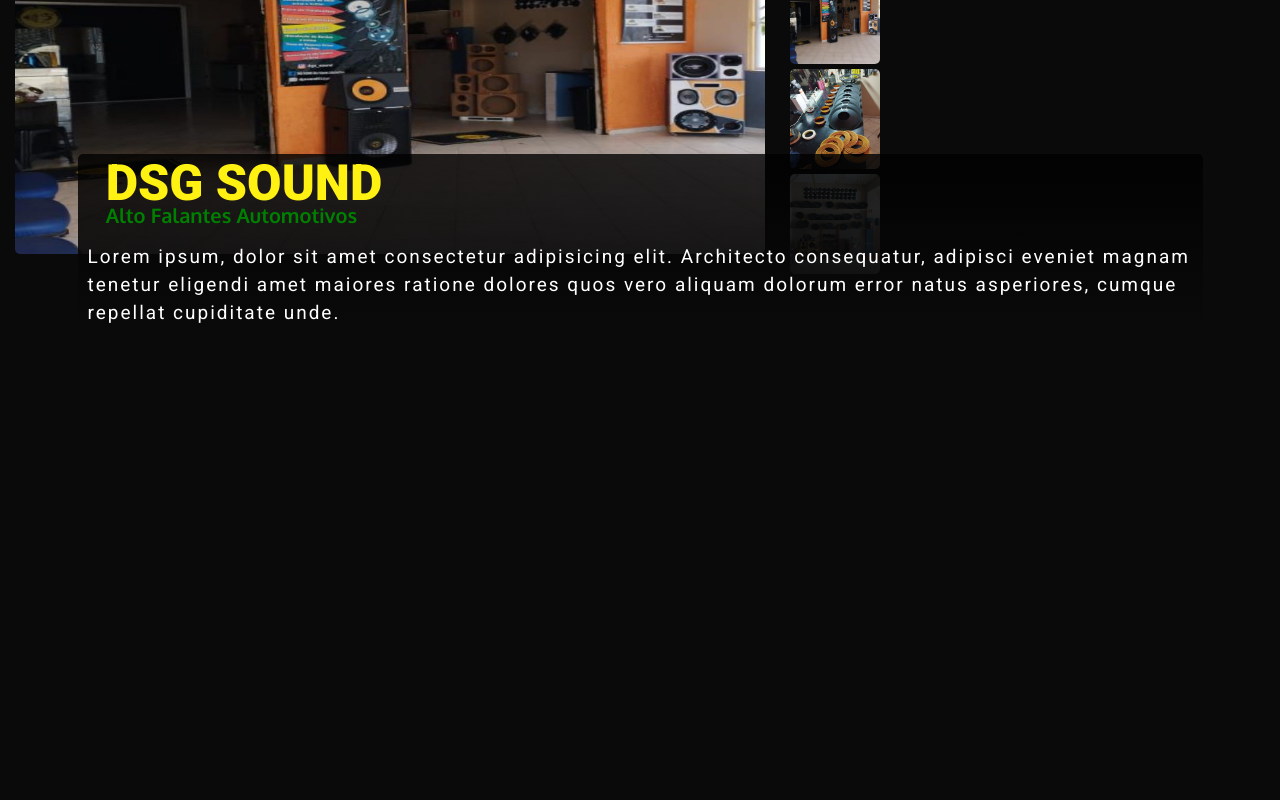
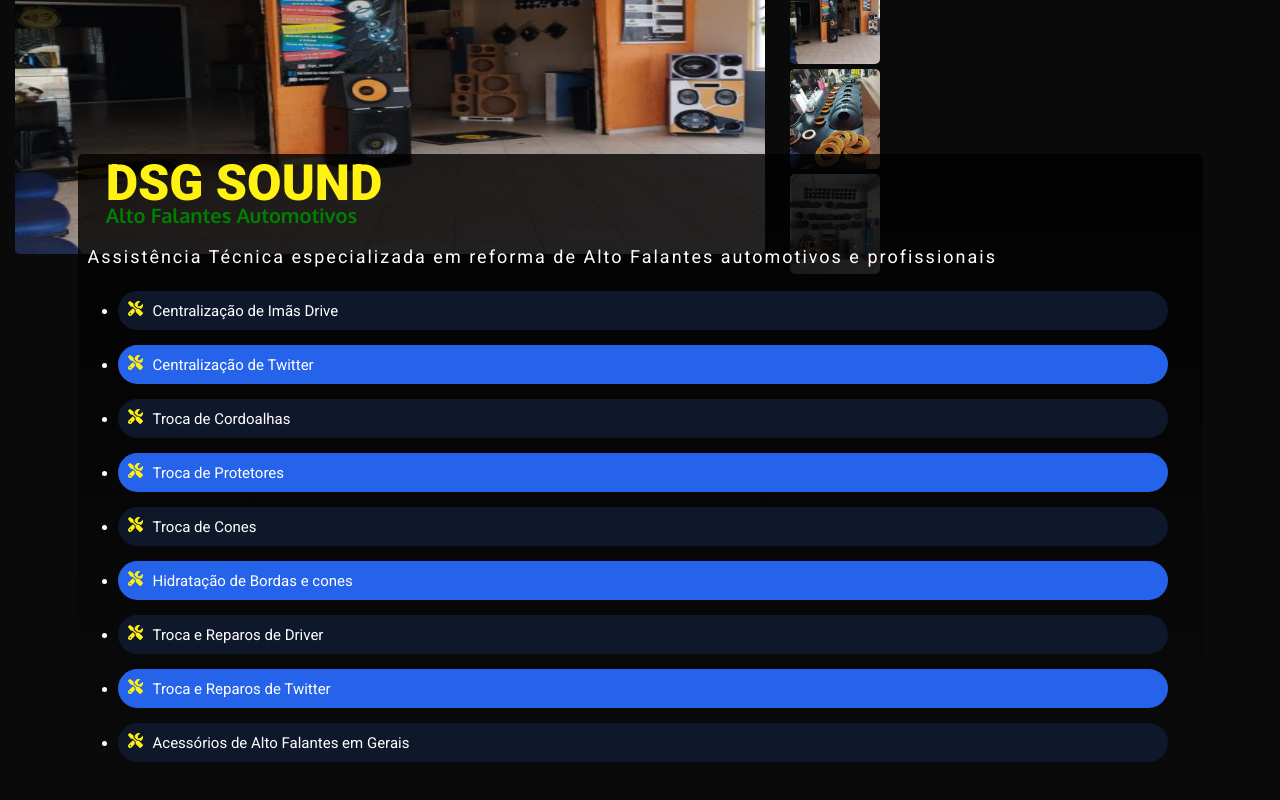
Before and after one commit to cajui54/landpage_dgssound, a Next.js app: page / in a window 1280 px wide. Shown: the part 776-1576 px from the top of the page. Before the commit the page ends 1430 px from the top, so only its background shows below. Built offline with nearby package versions, Linux system fonts and the light colour scheme.

Commit message:
feat component about has been finished

```diff
--- a/src/app/components/about/about.module.scss
+++ b/src/app/components/about/about.module.scss
@@ -20,10 +20,29 @@
     color: #fff;
     width: 90%;
     margin: 0 auto;
+
+    ul li {
+      font-size: 1.5rem;
+      margin: 1.5rem 0;
+      font-family: var(--font-roboto);
+      padding: 1rem;
+      width: 95%;
+      border-radius: 5rem;
+    }
+    ul li svg {
+      margin-right: 1rem;
+      color: var(--color-yellow);
+    }
+    ul li:nth-child(odd) {
+      background-color: #0f172a;
+    }
+    ul li:nth-child(even) {
+      background-color: #2563eb;
+    }
   }
   article p {
     padding: 0.5rem 1rem;
-    font-size: 1.9rem;
+    font-size: 1.8rem;
     line-height: 2.8rem;
     letter-spacing: 0.2rem;
     font-family: var(--font-roboto);
--- a/src/app/components/about/about.tsx
+++ b/src/app/components/about/about.tsx
@@ -1,6 +1,7 @@
 import React from "react";
 import styles from "./about.module.scss";
 import SlideImageAbout from "./_components/slide/slide";
+import { FaScrewdriverWrench } from "react-icons/fa6";
 
 const AboutCompany = () => {
   return (
@@ -13,11 +14,47 @@
             <h2>Alto Falantes Automotivos</h2>
           </div>
           <p>
-            Lorem ipsum, dolor sit amet consectetur adipisicing elit. Architecto
-            consequatur, adipisci eveniet magnam tenetur eligendi amet maiores
-            ratione dolores quos vero aliquam dolorum error natus asperiores,
-            cumque repellat cupiditate unde.
+            Assistência Técnica especializada em reforma de Alto Falantes
+            automotivos e profissionais
           </p>
+          <ul>
+            <li>
+              <FaScrewdriverWrench />
+              Centralização de Imãs Drive
+            </li>
+            <li>
+              <FaScrewdriverWrench />
+              Centralização de Twitter
+            </li>
+            <li>
+              <FaScrewdriverWrench />
+              Troca de Cordoalhas
+            </li>
+            <li>
+              <FaScrewdriverWrench />
+              Troca de Protetores
+            </li>
+            <li>
+              <FaScrewdriverWrench />
+              Troca de Cones
+            </li>
+            <li>
+              <FaScrewdriverWrench />
+              Hidratação de Bordas e cones
+            </li>
+            <li>
+              <FaScrewdriverWrench />
+              Troca e Reparos de Driver
+            </li>
+            <li>
+              <FaScrewdriverWrench />
+              Troca e Reparos de Twitter
+            </li>
+            <li>
+              <FaScrewdriverWrench />
+              Acessórios de Alto Falantes em Gerais
+            </li>
+          </ul>
         </article>
       </div>
     </div>
```
